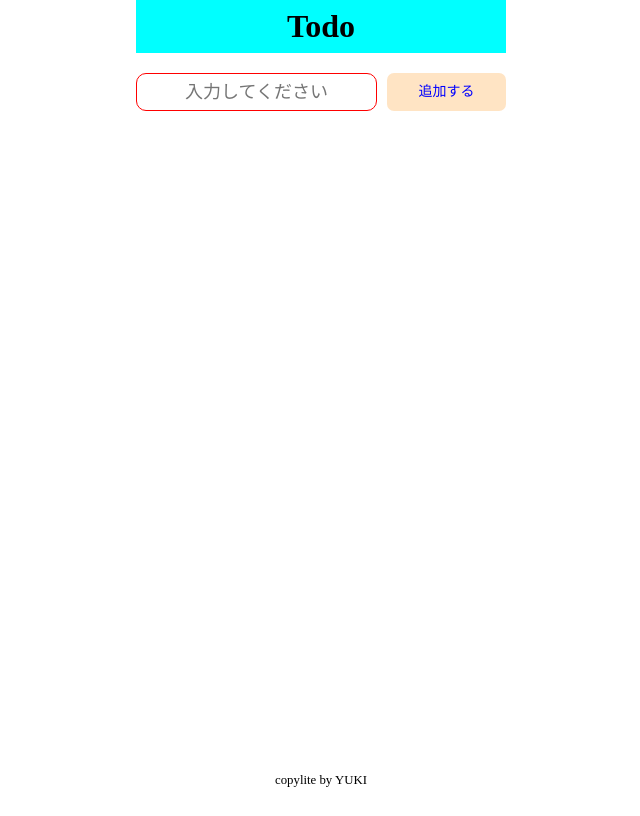
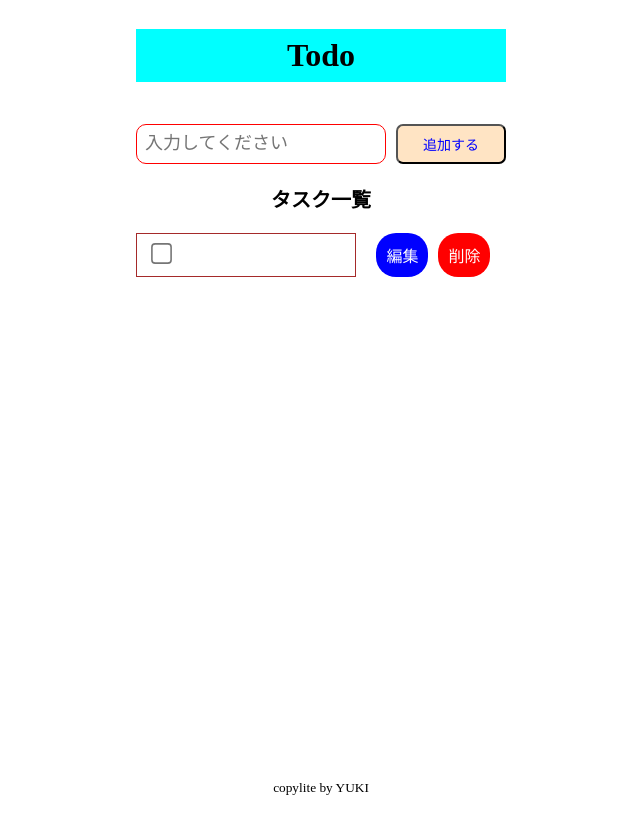
Before and after one commit to yuki178504/my-vite-todo, a Vue app: page / in a window 1280 px wide. Both pictures are taken after a click on the button "追加する". Shown: the whole page, without its empty margins (319-959 px from the left). Built offline with nearby package versions, Linux system fonts and the light colour scheme.

Commit message:
[add]Todoリスト一覧を表示するように実装 リセットcssを削除
インプットボックスがリセットcssの影響で効かなくなっていたため

```diff
--- a/src/App.vue
+++ b/src/App.vue
@@ -13,7 +13,7 @@ import MainTodo from './components/MainTodo.vue';
 </template>
 
 <style>
-@import 'assets/css/destyle.css';
+/* @import 'assets/css/destyle.css'; */
 .wrap {
   display: flex;
   flex-direction: column;
--- a/src/components/MainTodo.vue
+++ b/src/components/MainTodo.vue
@@ -4,6 +4,10 @@ import { ref } from 'vue';
 const todoRef = ref('');
 // 入力された値を配列として保持するための変数
 const todoListRef = ref([]);
+// ローカルストレージから値を取り出して、ls変数に格納している
+const ls = localStorage.todoList;
+// lsがnullでない場合は、todoListRefに値をセットする。nullの場合は、空の配列をセットする
+todoListRef.value = ls ? JSON.parse(ls) : [];
 
 // Todoリストを登録するための関数
 const addTodo = () => {
@@ -27,6 +31,18 @@ const addTodo = () => {
       v-model="todoRef"
     />
     <button class="btn" @click="addTodo">追加する</button>
+  </div>
+  <div class="todo-list-title">タスク一覧</div>
+  <div class="box-list">
+    <div class="todo-list" v-for="todo in todoListRef" :key="todo.id">
+      <div class="todo">
+        <input type="checkbox" class="check" /><label>{{ todo.task }}</label>
+      </div>
+      <div class="outer-btn">
+        <div class="edit">編集</div>
+        <div class="delete">削除</div>
+      </div>
+    </div>
   </div>
 </template>
 
@@ -54,4 +70,60 @@ const addTodo = () => {
   color: blue;
   font-size: 14px;
 }
+
+.todo-list-title {
+  text-align: center;
+  margin-top: 20px;
+  margin-bottom: 20px;
+  font-size: 20px;
+  font-weight: bold;
+}
+
+.box-list {
+  margin-top: 20px;
+  display: flex;
+  flex-direction: column;
+  gap: 4px;
+}
+
+.todo-list {
+  display: flex;
+  align-items: center;
+  margin-bottom: 40px;
+}
+
+.todo {
+  border: 1px solid brown;
+  padding: 12px;
+  width: 300px;
+}
+
+.check {
+  border: 1px solid red;
+  transform: scale(1.6);
+  margin: 0px 16px 2px 6px;
+}
+
+.outer-btn {
+  margin-left: 20px;
+  display: flex;
+  width: 200px;
+}
+
+.edit {
+  margin-right: 10px;
+  background-color: blue;
+  color: white;
+  border-radius: 20px;
+  padding: 10px;
+  display: inline;
+}
+
+.delete {
+  display: inline;
+  background-color: red;
+  color: white;
+  border-radius: 20px;
+  padding: 10px;
+}
 </style>
```
